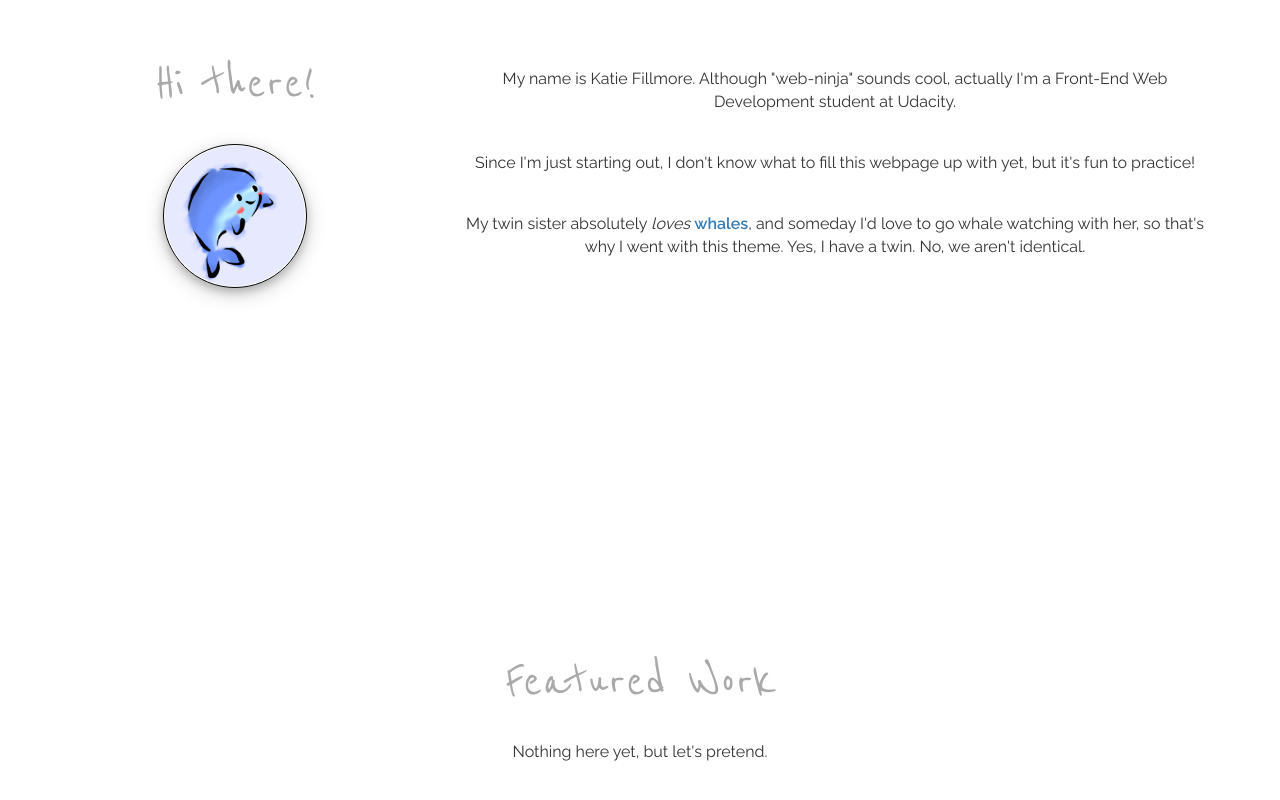
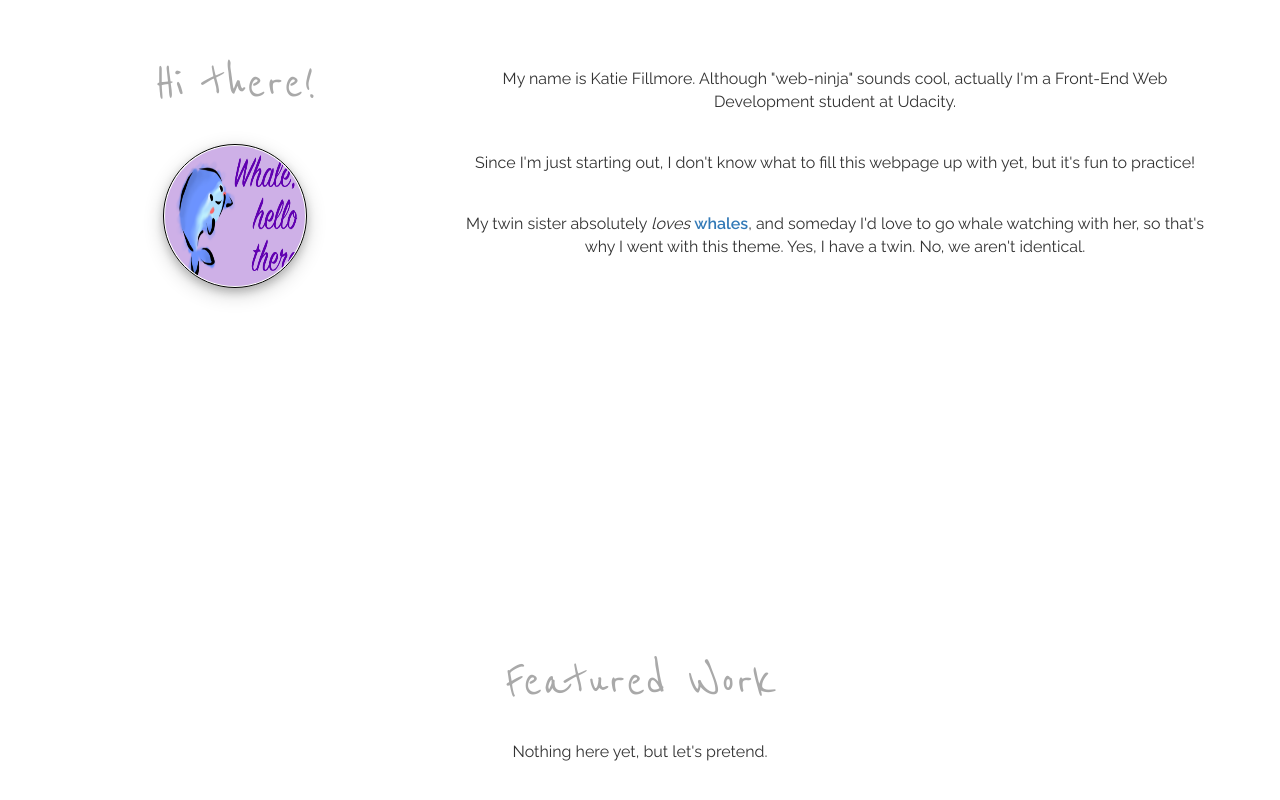
Before and after one commit to pineapplemon/pineapplemon.github.io, a plain HTML site: page index.html in a window 1280 px wide. Shown: the part 1112-1912 px from the top of the page. Drawn offline with nearby package versions, Linux system fonts and the light colour scheme.

Commit message:
Update index.html

```diff
--- a/index.html
+++ b/index.html
@@ -61,7 +61,7 @@
             <h2 id="hi-there">Hi there!</h2> <!-- nested these inside so that the h2 and image would align vertically -->
           </div>
           <div class="col-sm-12">
-            <img class="logo profile" src="img/whalehellothere2_logo.png" alt="Whale logo" />
+            <img class="logo profile" src="pineapplemon.github.io/img/Whale_hello_there!.png" alt="Whale logo" />
           </div>
         </div>
       </div>
```
